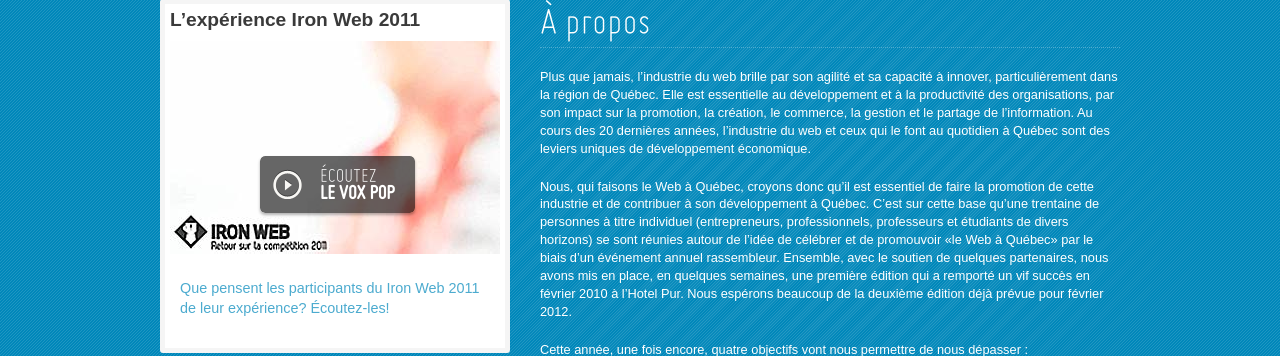
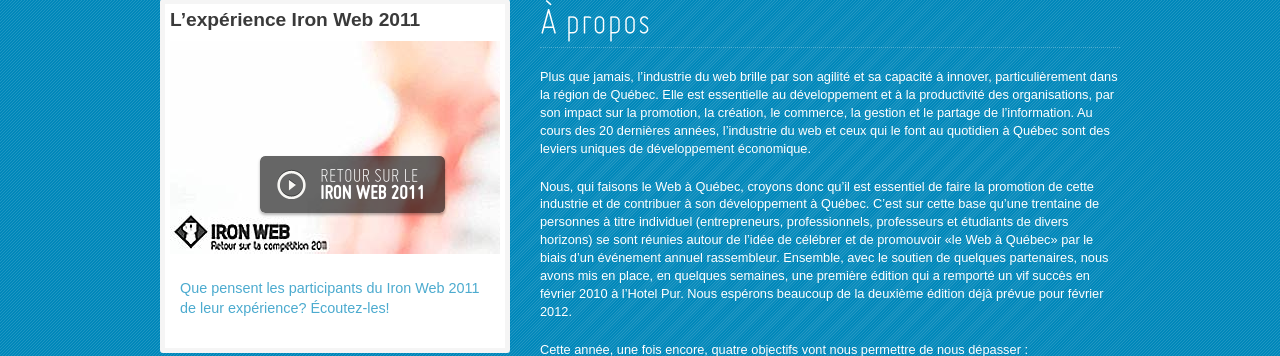
Before and after one commit to Soufianeterhzaz/webaquebec2012-ci, a CodeIgniter app: page /webaquebec/a-propos/ in a window 1280 px wide. Shown: the part 206-562 px from the top of the page. Run offline with CodeIgniter, Linux system fonts and the light colour scheme; style sheets or scripts are compiled from the project's sources; some libraries are stand-ins or nearby versions.

Commit message:
Correction de la mention du vidéo

```diff
--- a/application/views/home.php
+++ b/application/views/home.php
@@ -128,7 +128,7 @@
     <div class="left-side rs-content-box iron-web">
       <h3 class="box-header">Iron Web</h3>
       <div class="white-thumb">
-        <a class="btn-vox-pop" href="http://vimeo.com/29847338">Retour sur le <strong>IronWeb 2011</strong></a>
+        <a class="btn-vox-pop" href="http://vimeo.com/29847338">Retour sur le <strong>Iron Web 2011</strong></a>
       </div>
       <p>Le Iron Web est une compétition de 48 heures, diffusée en direct, par et les passionnés du Web qui désirent participer au projet le plus court mais le plus intense de leur vie.</p>
       <div class="btn-more-wrapper">
--- a/application/views/iron_web_voxpop.php
+++ b/application/views/iron_web_voxpop.php
@@ -1,7 +1,7 @@
 <div id="vox-pop" class="white-box rs-content-box">
   <h3>L’expérience Iron Web 2011</h3>
   <div class="thumb">
-    <a class="btn-vox-pop" href="http://vimeo.com/29752446">Écoutez<strong>le Vox Pop</strong></a>
+    <a class="btn-vox-pop" href="http://vimeo.com/29752446">Retour sur le<strong>Iron Web 2011</strong></a>
     <img src="<?php echo base_url() ?>assets/img/ph-lc-iw.jpg" alt="Apercu du Vox Pop">
   </div>
   <div class="content">
```
